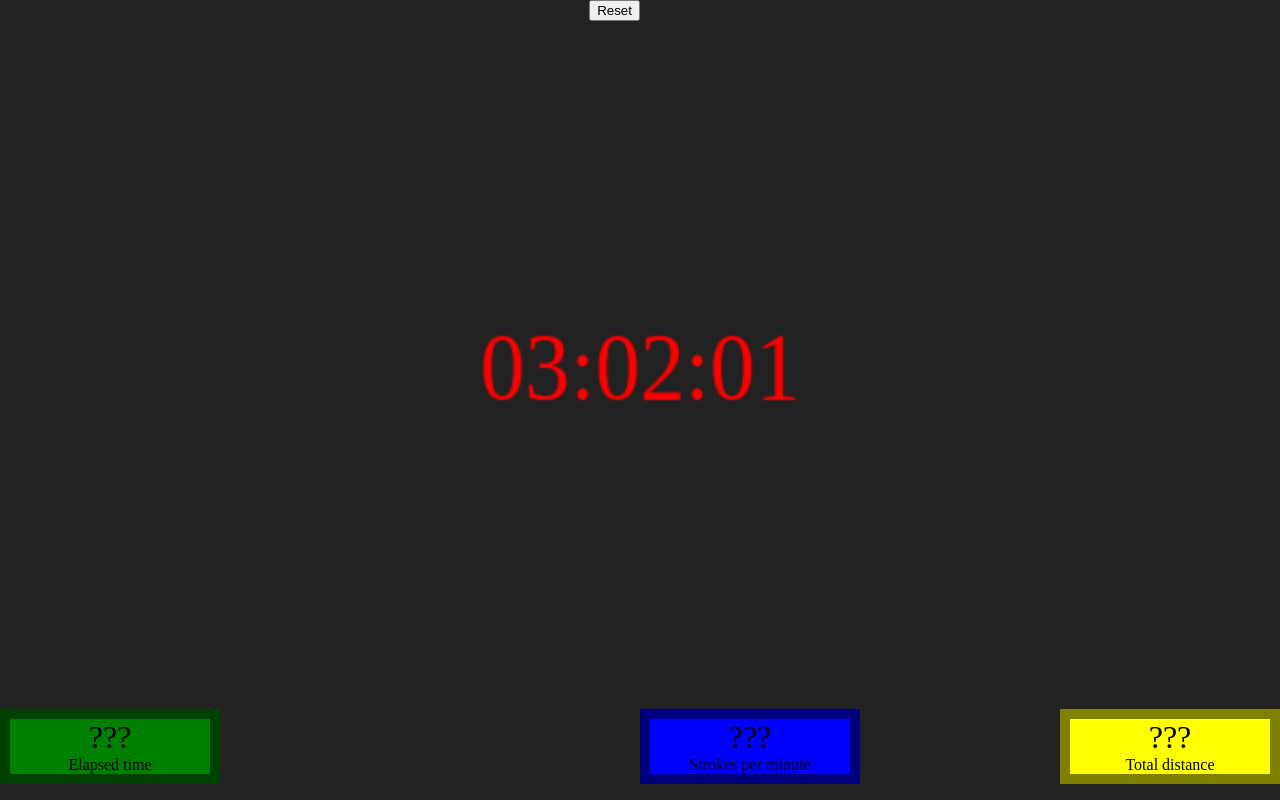
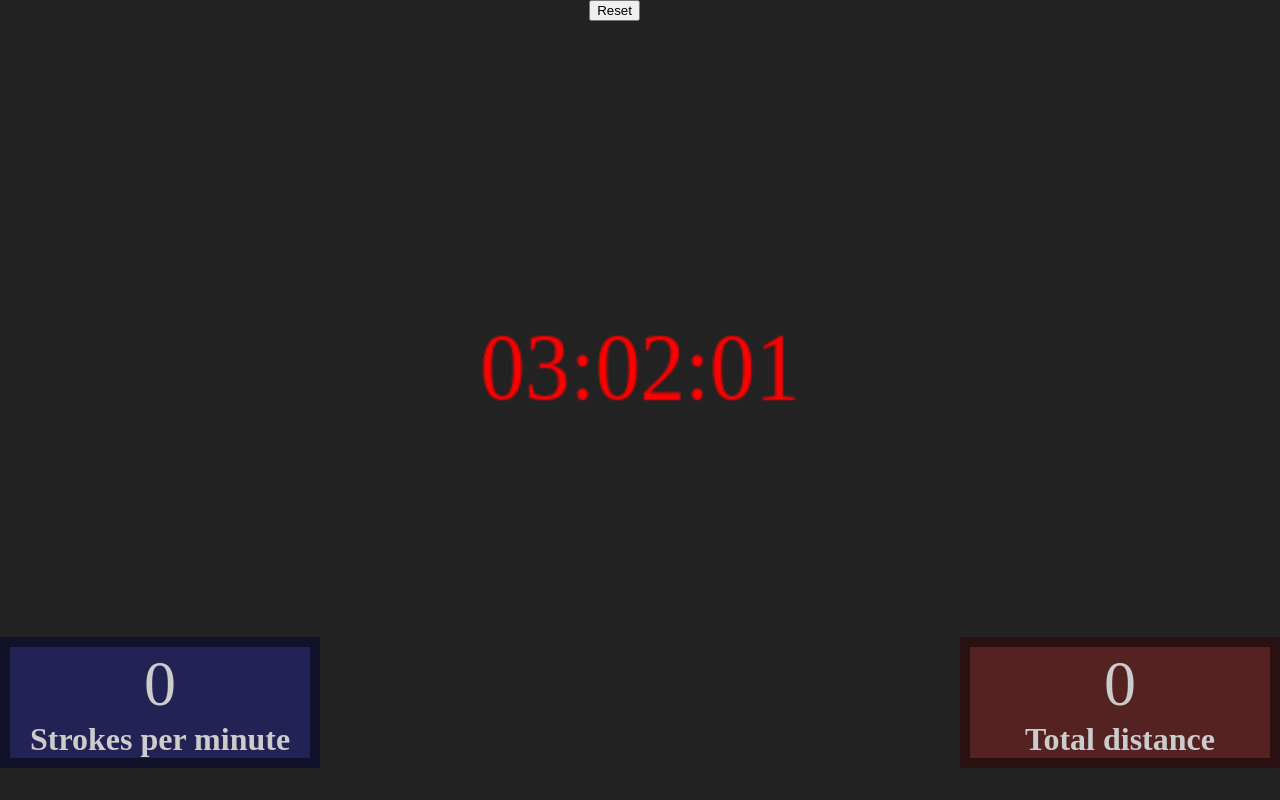
Before and after one commit to crertel/node-wr, a website: page public/index.html in a window 1280 px wide. Drawn offline with Linux system fonts and the light colour scheme.

Commit message:
Update readability.
This also removes the (redunadnt) time display.

```diff
--- a/public/index.html
+++ b/public/index.html
@@ -18,12 +18,13 @@
 
       #strokesPerMinute {
         position: absolute;
-        left: 50%;
+        left: 0px;
         bottom: 0px;
-        background-color: blue;
+        background-color: #225;
         z-index: 55;
       }
 
+/*
       #elapsedTime {
         position: absolute;
         left: 0px;
@@ -31,12 +32,13 @@
         background-color: green;
         z-index: 55;
       }
+      */
 
       #totalDistance {
         position: absolute;
         right: 0px;
         bottom: 0px;
-        background-color: yellow;
+        background-color: #522;
         z-index: 55;
       }
 
@@ -48,12 +50,14 @@
       }
 
       .hud-number{
-        font-size: 2em;
+        font-size: 4rem;
       }
 
       .hud-label{
         text-align: center;
-        width: 200px;
+        width: 300px;
+        font-size: 2rem;
+        color: #ccc;
         border: solid 10px rgba(0, 0, 0, 0.5);
       }
 
@@ -71,15 +75,18 @@
 
       <p id="strokesPerMinute" class="hud-label">
         <span id="-strokesPerMinute" class="hud-number">???</span> <br>
-        Strokes per minute
+        <strong>Strokes per minute</strong>
       </p>
+
+      <!--
       <p id="elapsedTime" class="hud-label">
         <span id="-elapsedTime" class="hud-number">???</span> <br>
         Elapsed time
       </p>
+    -->
       <p id="totalDistance" class="hud-label">
         <span id="-totalDistance" class="hud-number">???</span> <br>
-        Total distance
+        <strong>Total distance</strong>
       </p>
       <canvas id="viewport" width="600" height="400">
       </canvas>
@@ -108,22 +115,12 @@
 
         if (msg.type === 'readings') {
           readings = msg.data;
-          /*
-          $dispElapsedTime.innerHTML = (msg.data.displayTimeHours > 9) ? msg.data.displayTimeHours : ("0"+msg.data.displayTimeHours) + ":"
-                                       + (msg.data.displayTimeMinutes > 9) ? msg.data.displayTimeMinutes : ("0"+msg.data.displayTimeMinutes) + ":"
-                                       + (msg.data.displayTimeSeconds > 9) ? msg.data.displayTimeSeconds : ("0"+msg.data.displayTimeSeconds);
-
-          $dispTotalDistance.innerHTML = msg.data.distance;
-          $dispStrokesPerMinute.innerHTML = msg.data.strokesPerMinute;
-          */
-
         }
       }
 
       var ctx = $viewport.getContext('2d');
 
       function renderViewport( distance, timeLeft ){
-
         var progress = distance/kMaxDistance;
         ctx.canvas.height = $viewport.height;
         ctx.canvas.width = $viewport.width;
@@ -168,8 +165,10 @@
 
       function update() {
         var currTime = new Date();
-        distance += speed * ( (currTime - lastTime) / 1000 );
         lastTime = currTime;
+
+        $dispTotalDistance.innerHTML = readings.distance;
+        $dispStrokesPerMinute.innerHTML = readings.strokesPerMinute;
 
         renderViewport( readings.distance,
                       (
```
